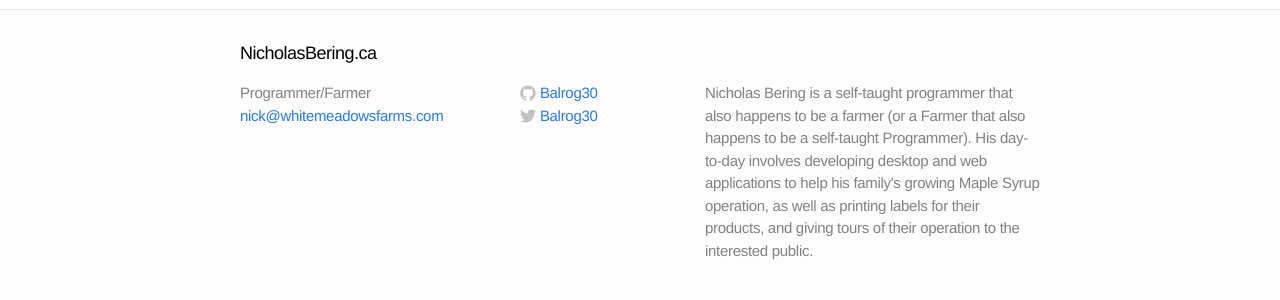
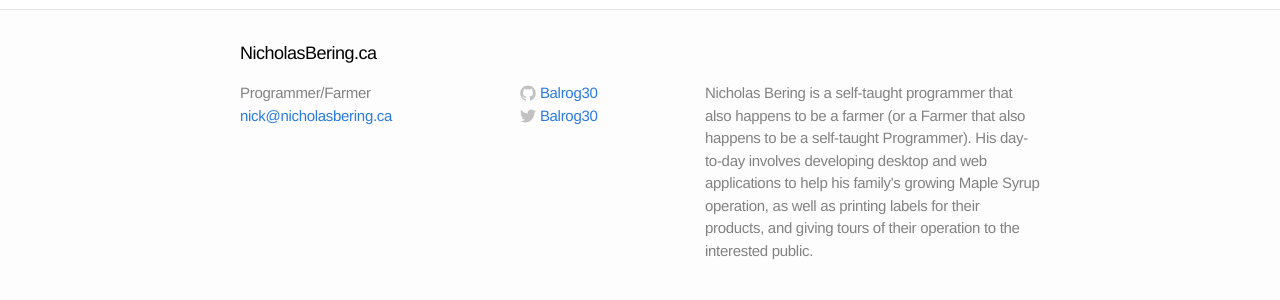
Before and after one commit to nbering/nicholasbering-ca, a Jekyll site: the page built from index.html, in a window 1280 px wide. Shown: the part 612-912 px from the top of the page. Built offline with Jekyll 4.4.1, drawn with Linux system fonts in a browser that asks for light colours; comment, search, counter and statistics services are not loaded.

Commit message:
Change listed email address.

```diff
--- a/_config.yml
+++ b/_config.yml
@@ -1,7 +1,7 @@
 # Site settings
 title: NicholasBering.ca
 subtitle: "Programmer/Farmer"
-email: nick@whitemeadowsfarms.com
+email: nick@nicholasbering.ca
 description: "Nicholas Bering is a self-taught programmer that also happens to be a farmer (or a Farmer that also happens to be a self-taught Programmer).  His day-to-day involves developing desktop and web applications to help his family's growing Maple Syrup operation, as well as printing labels for their products, and giving tours of their operation to the interested public."
 baseurl: ""
 url: "http://nicholasbering.ca"
```
